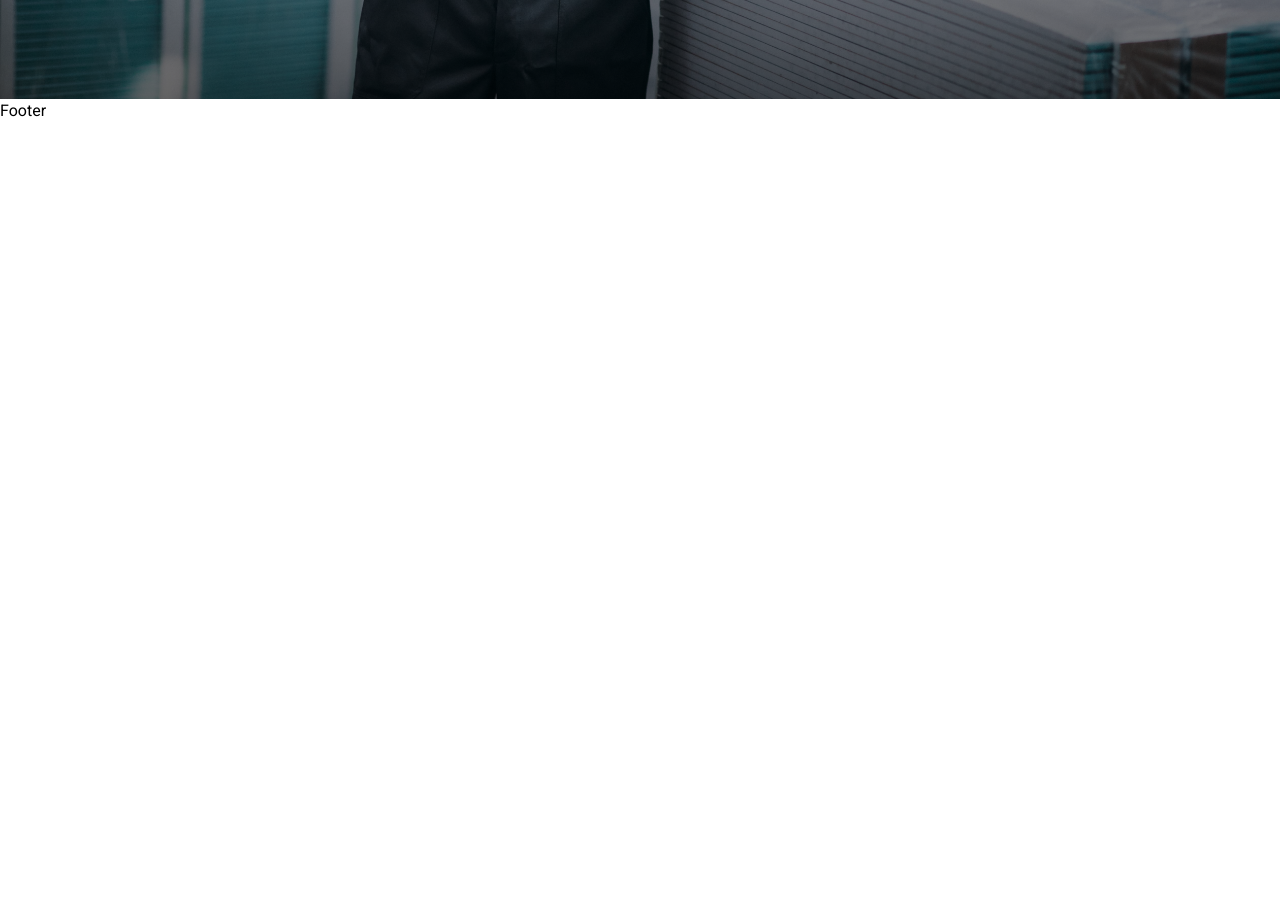
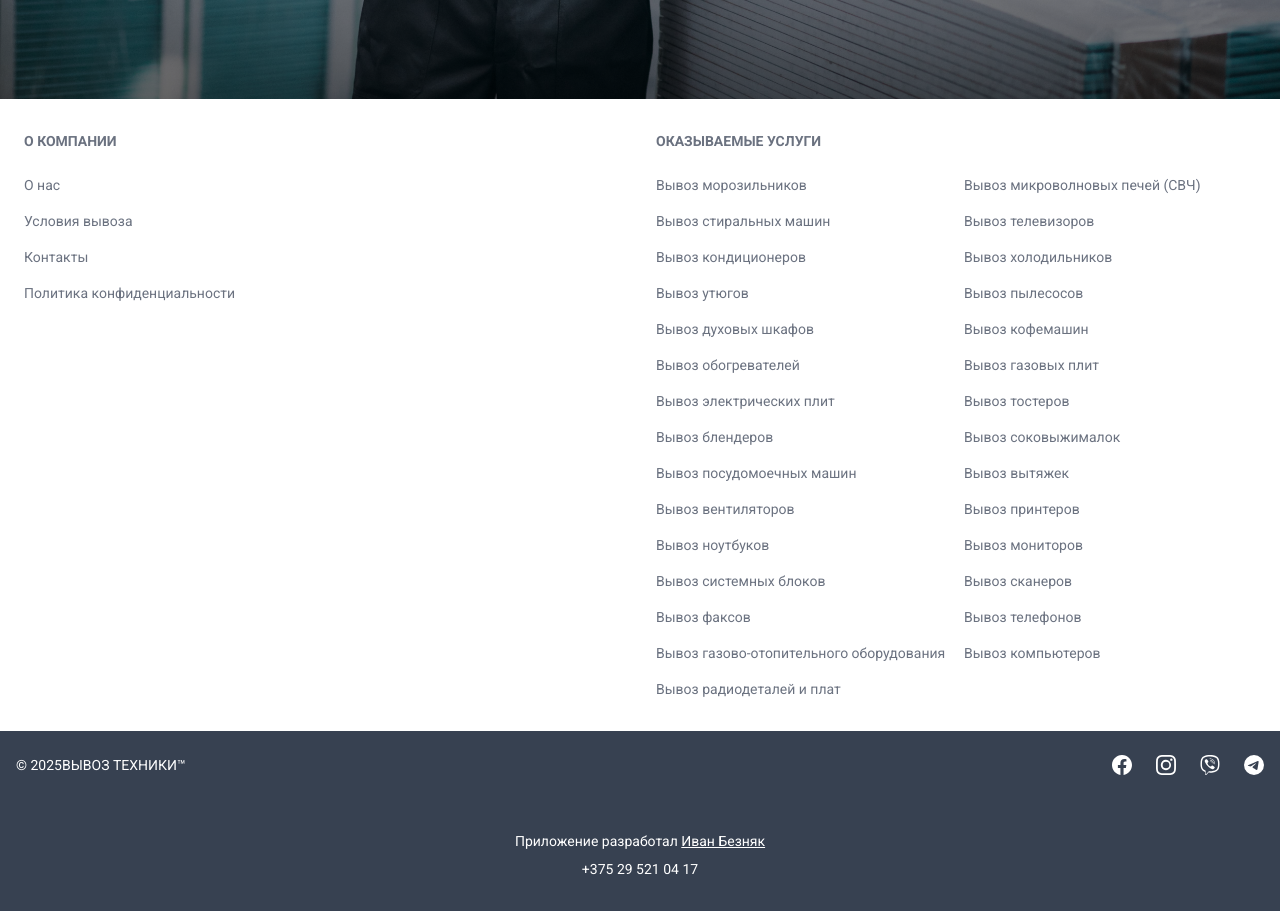
Before and after one commit to Bezniak/appliance-removal, a React (Vite) app: page / in a window 1280 px wide. Shown: the part 6480-7391 px from the top of the page. Before the commit the page ends 6603 px from the top, so only its background shows below. Built offline with nearby package versions, Linux system fonts and the light colour scheme; the HTML template or start-up script is replaced by a standard one.

Commit message:
Footer.jsx

```diff
--- a/src/App.jsx
+++ b/src/App.jsx
@@ -1,7 +1,7 @@
 import {createBrowserRouter, Outlet, RouterProvider} from "react-router-dom";
 import {ROUTES} from "./config/routes.js";
 import {Navbar} from "./components/Navbar/Navbar.jsx";
-import {Footer} from "./components/Footer/Footer.jsx";
+import {FooterComponent} from "./components/Footer/Footer.jsx";
 import NotFound from "./components/NotFound/NotFound.jsx";
 import Home from "./pages/Home.jsx";
 import {About} from "./components/About/About.jsx";
@@ -15,7 +15,7 @@ const Layout = () => {
             <div className="flex-grow-1">
                 <Outlet/>
             </div>
-            <Footer/>
+            <FooterComponent/>
         </div>
     );
 };
--- a/src/components/Footer/Footer.jsx
+++ b/src/components/Footer/Footer.jsx
@@ -1,7 +1,97 @@
-import React from 'react'
+import {Footer, FooterCopyright, FooterIcon, FooterLink, FooterLinkGroup, FooterTitle} from "flowbite-react";
+import {BsDribbble, BsFacebook, BsGithub, BsInstagram, BsTelegram, BsTwitter} from "react-icons/bs";
+import React from "react";
+import {ROUTES} from "../../config/routes.js";
+import {Link} from "react-router-dom";
+import {services} from "../../store/data.js";
+import {FaViber} from "react-icons/fa";
 
-export const Footer = () => {
+export const FooterComponent = () => {
+
+    const year = new Date().getFullYear()
+
     return (
-        <div>Footer</div>
+        <Footer className='bg-white'>
+            <div className="w-full">
+                <div className="grid max-w-7xl mx-auto grid-cols-1 gap-8 px-6 py-8 md:grid-cols-2 ">
+                    <div>
+                        <FooterTitle title="О КОМПАНИИ"/>
+                        <FooterLinkGroup col>
+                            <Link to={ROUTES.ABOUT_US} className='hover:text-lime-600 hover:underline transition'>О
+                                нас</Link>
+                            <Link to={ROUTES.CONDITIONS} className='hover:text-lime-600 hover:underline transition'>Условия
+                                вывоза</Link>
+                            <Link to={ROUTES.CONTACT}
+                                  className='hover:text-lime-600 hover:underline transition'>Контакты</Link>
+                            <Link to={ROUTES.PP} className='hover:text-lime-600 hover:underline transition'>Политика
+                                конфиденциальности</Link>
+                        </FooterLinkGroup>
+                    </div>
+                    <div>
+                        <FooterTitle title="Оказываемые услуги"/>
+                        <FooterLinkGroup className="grid w-full grid-cols-2 gap-4 md:grid-cols-2">
+                            {services?.map((service) => (
+                                <FooterLink key={service.id} href={service.href}
+                                            className='hover:text-lime-600 transition'>{service.title}</FooterLink>
+                            ))}
+                        </FooterLinkGroup>
+                    </div>
+                </div>
+                <div className="w-full bg-gray-700 px-4 py-6 sm:flex sm:items-center sm:justify-between">
+                    <FooterCopyright href="#" by="ВЫВОЗ ТЕХНИКИ™" className='text-white' year={year}/>
+                    <div className="mt-4 flex space-x-6 sm:mt-0 sm:justify-center">
+                        <FooterIcon
+                            href="https://www.facebook.com/vanja.besnjak/"
+                            icon={BsFacebook}
+                            className="text-white hover:text-lime-600 transition text-4xl"
+                            target="_blank"
+                            rel="noopener noreferrer"
+                        />
+                        <FooterIcon
+                            href="https://www.instagram.com/ivan_bezniak/"
+                            icon={BsInstagram}
+                            className="text-white hover:text-lime-600 transition text-4xl"
+                            target="_blank"
+                            rel="noopener noreferrer"
+                        />
+                        <FooterIcon
+                            href="viber://chat?number=%2B375297621847"
+                            icon={FaViber}
+                            className="text-white hover:text-lime-600 transition text-4xl"
+                            target="_blank"
+                            rel="noopener noreferrer"
+                        />
+                        <FooterIcon
+                            href="https://t.me/utilteh"
+                            icon={BsTelegram}
+                            className="text-white hover:text-lime-600 transition text-4xl"
+                            target="_blank"
+                            rel="noopener noreferrer"
+                        />
+                    </div>
+                </div>
+                <div className="bg-gray-700 mx-auto text-center py-8 font-normal">
+                    <p className="text-white text-sm">
+                        Приложение разработал&nbsp;
+                        <a
+                            href="https://t.me/ivan_bezniak"
+                            rel="noreferrer"
+                            target="_blank"
+                            className="hover:text-lime-600 transition underline"
+                        >
+                            Иван Безняк
+                        </a>
+                    </p>
+                    <p className="text-white text-sm">
+                        <a
+                            href="tel:+375295210417"
+                            className="text-white text-sm mt-2 block hover:text-lime-600 transition"
+                        >
+                            +375 29 521 04 17
+                        </a>
+                    </p>
+                </div>
+            </div>
+        </Footer>
     )
 }
```
